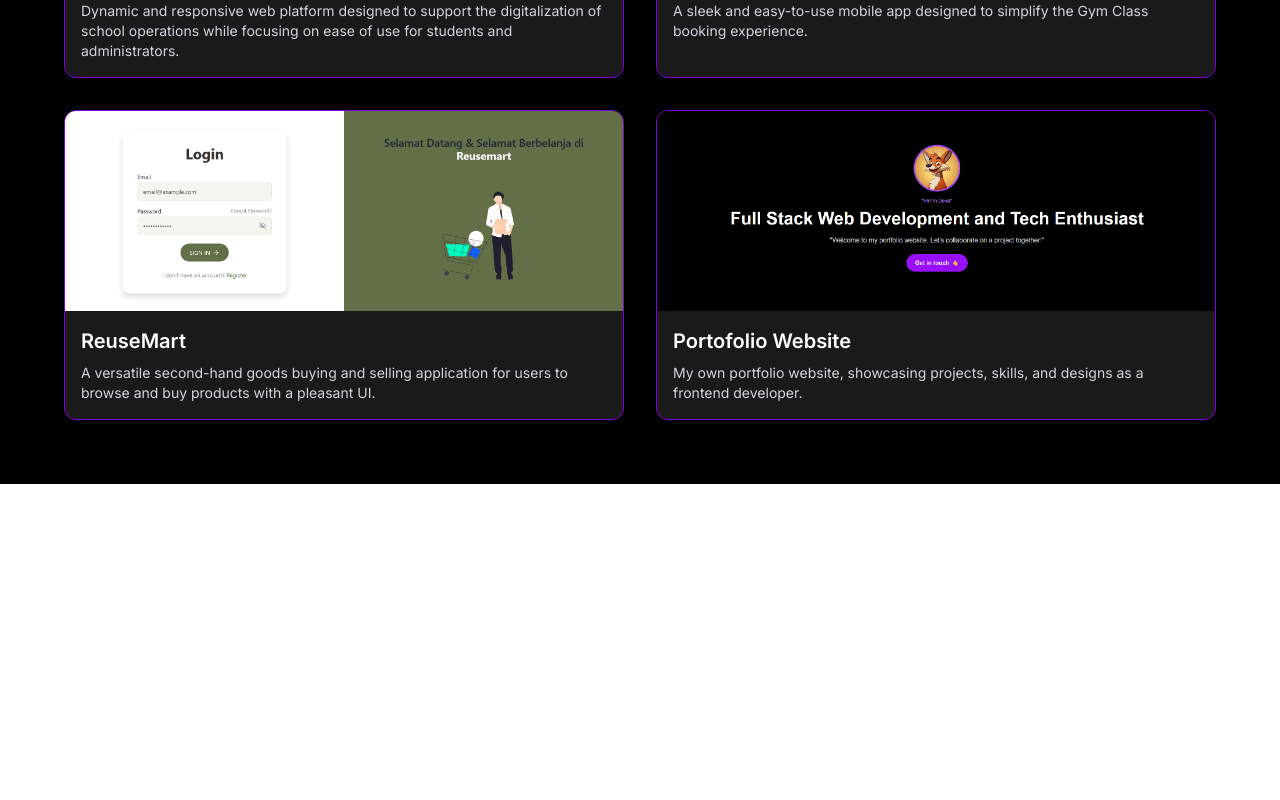
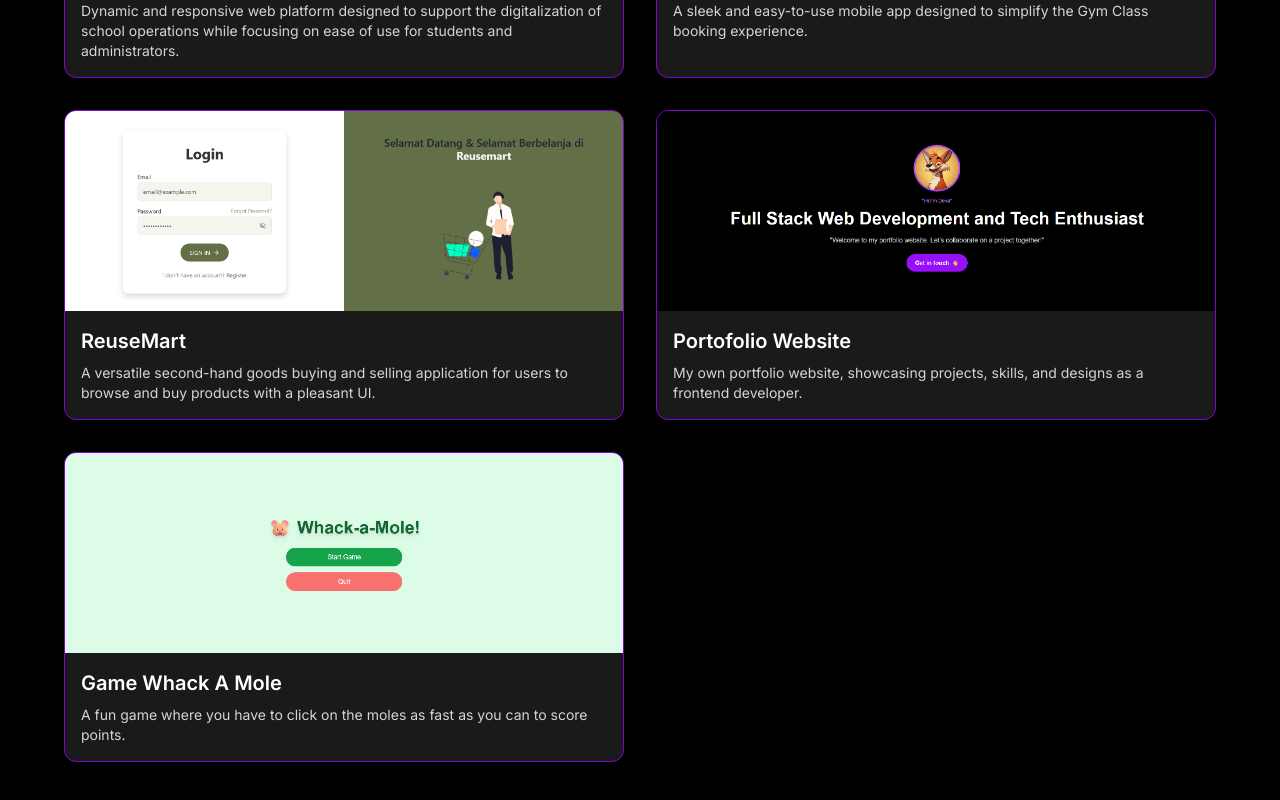
Before and after one commit to KadekDeva13/Portofolio, a Next.js app: page / in a window 1280 px wide. Shown: the part 1736-2536 px from the top of the page. Before the commit the page ends 2220 px from the top, so only its background shows below. Built offline with nearby package versions, Linux system fonts and the light colour scheme.

Commit message:
nambah project

```diff
--- a/src/components/ProjectsSection.tsx
+++ b/src/components/ProjectsSection.tsx
@@ -33,6 +33,13 @@ const projects = [
       'My own portfolio website, showcasing projects, skills, and designs as a frontend developer.',
     link: 'https://github.com/KadekDeva13/Portofolio.git',
   },
+  {
+    name: 'Game Whack A Mole',
+    image: '/images/Whack-A-Mole.png',
+    description:
+      'A fun game where you have to click on the moles as fast as you can to score points.',
+    link: 'https://github.com/KadekDeva13/Whack-A-Mole.git',
+  }
 ]
 
 const ProjectsSection: React.FC = () => {
```
Also changed, not shown: public/images/Whack-A-Mole.png (added).
